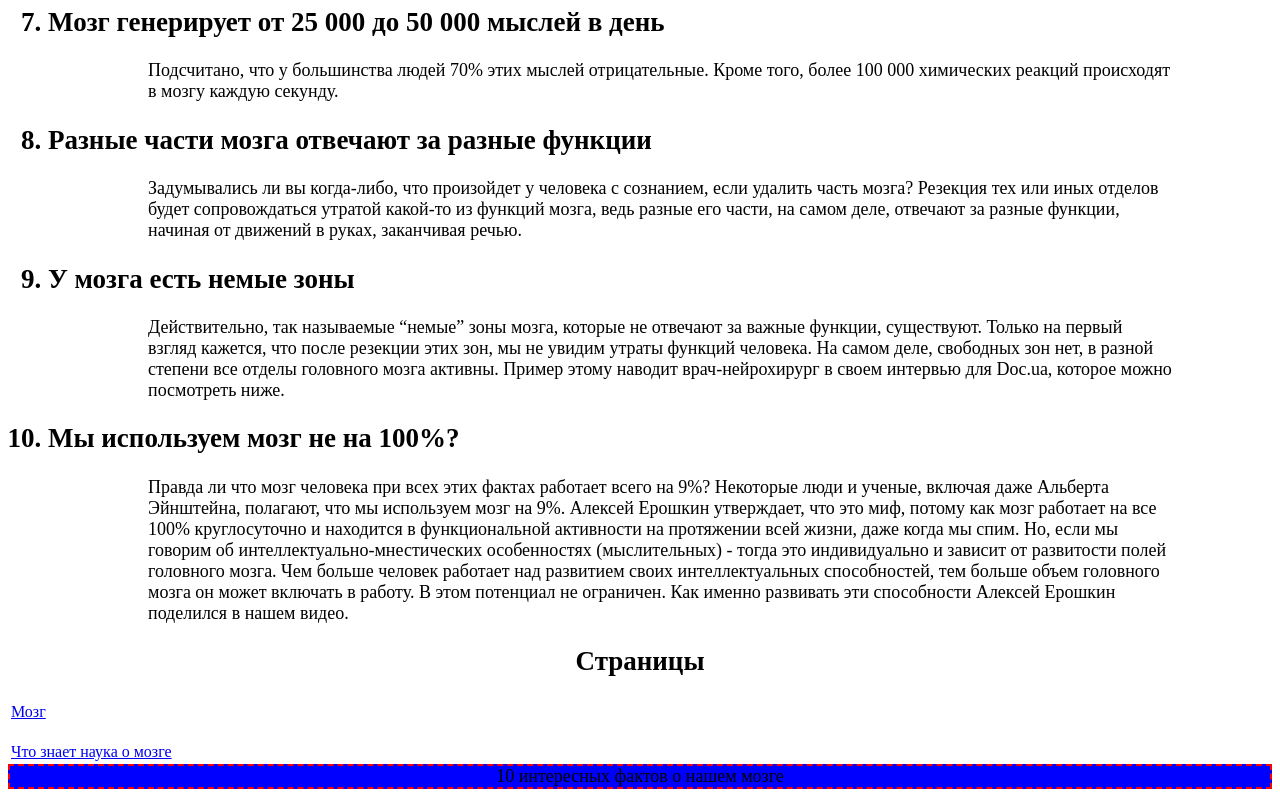
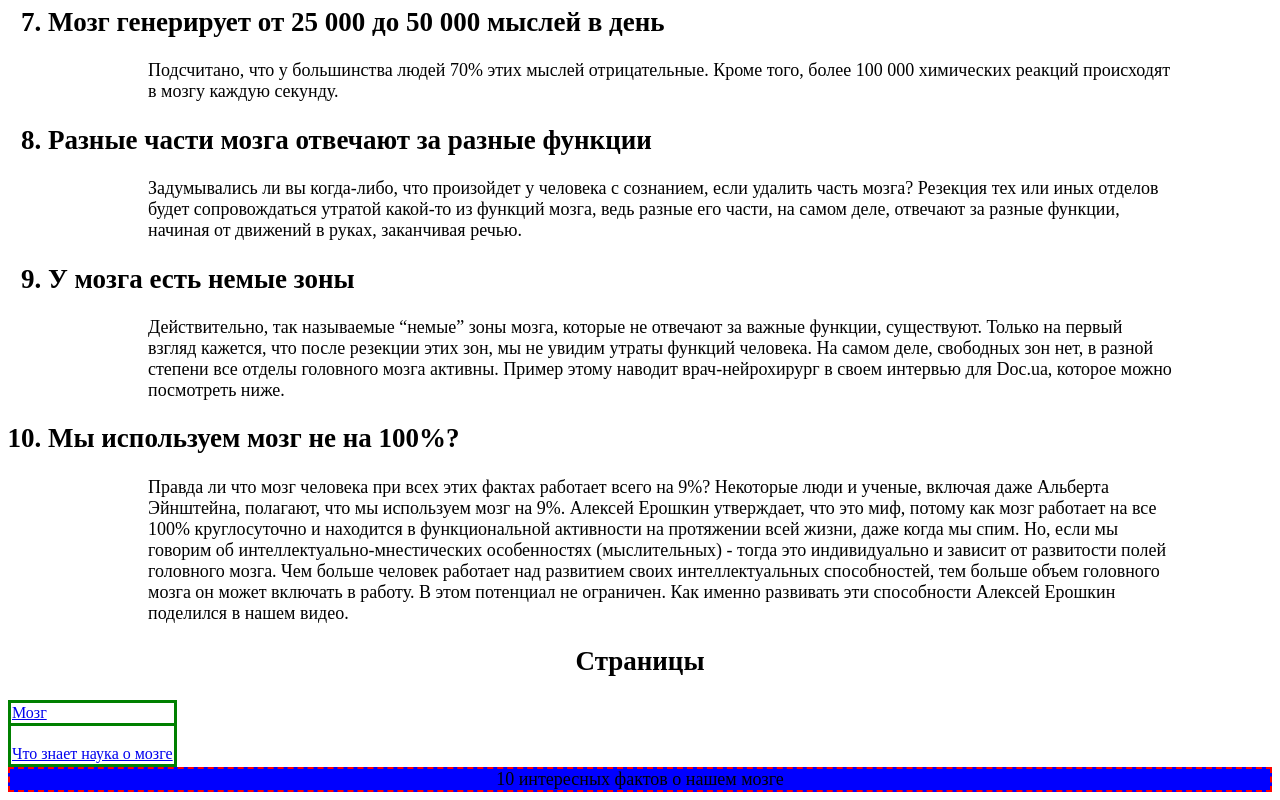
Before and after one commit to 22012haggi/kkkk, a plain HTML site: page index.html in a window 1280 px wide. Shown: the part 837-1637 px from the top of the page. Drawn offline with Linux system fonts and the light colour scheme.

Commit message:
Update style.css

```diff
--- a/style.css
+++ b/style.css
@@ -40,3 +40,14 @@ p {
 nav {
           text-decoration: none;
 }
+table {
+        border-collapse: collapse;
+    border: 3px solid red;
+    justify-content: center;
+
+}
+tr {
+    padding: 10px;
+     border: 3px solid green;
+    justify-content: center;
+}
```
